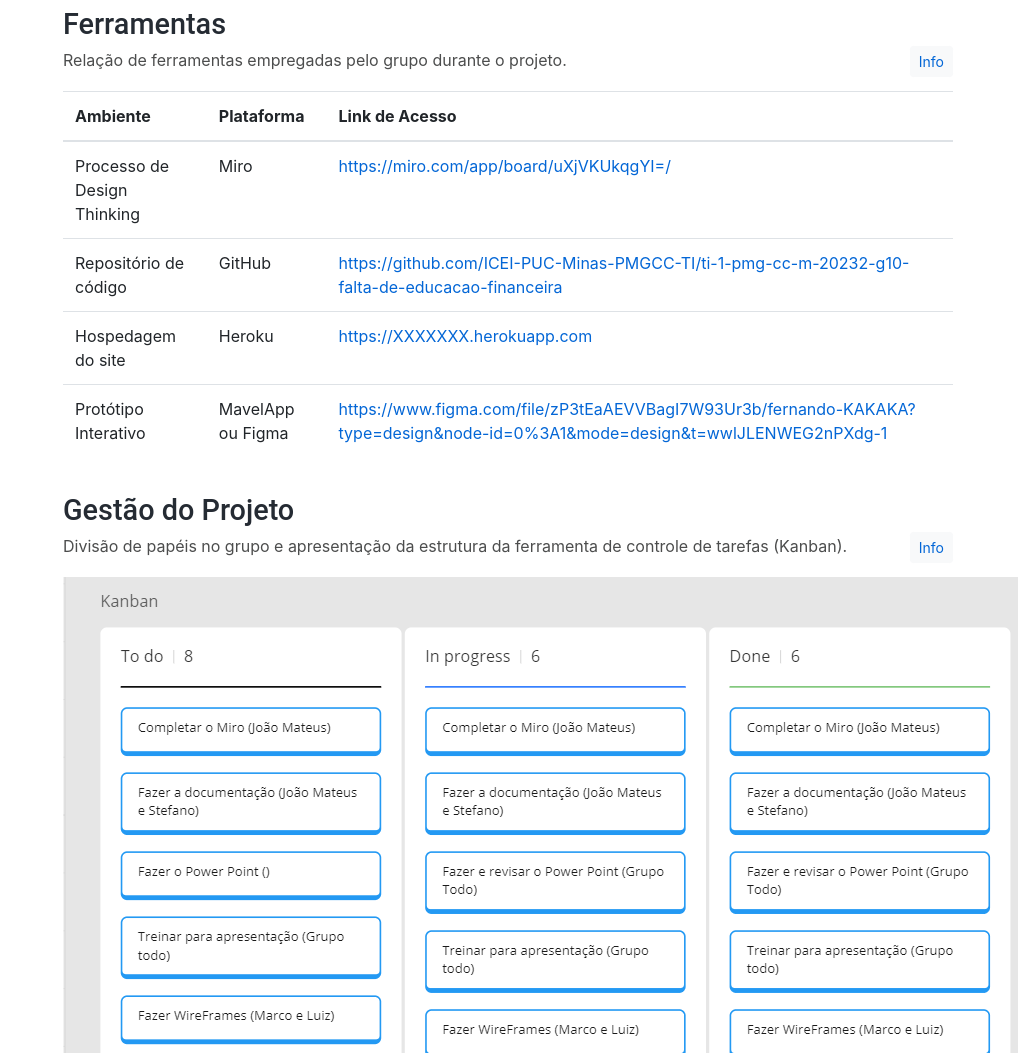
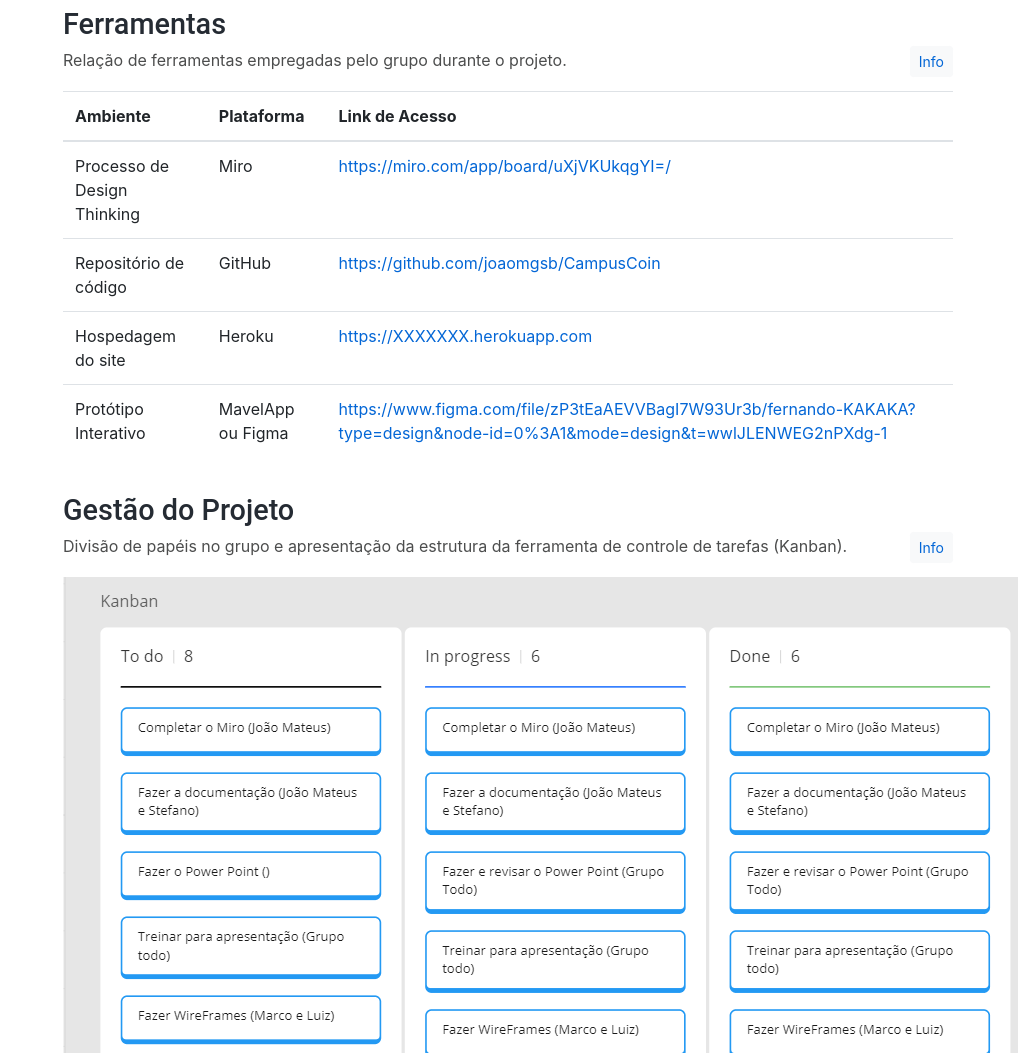
Before and after one commit to joaomgsb/CampusCoin, a plain HTML site: page docs/index.html in a window 1280 px wide. Shown: the part 4758-5811 px from the top of the page, without its empty margins (262-1280 px from the left). Drawn offline with Linux system fonts and the light colour scheme.

Commit message:
repositorio

```diff
--- a/docs/index.html
+++ b/docs/index.html
@@ -534,7 +534,7 @@
                   <tr>
                     <td>Repositório de código</td>
                     <td>GitHub</td>
-                    <td><a href="https://github.com/XXXXXXX">https://github.com/ICEI-PUC-Minas-PMGCC-TI/ti-1-pmg-cc-m-20232-g10-falta-de-educacao-financeira</a><span
+                    <td><a href="https://github.com/joaomgsb/CampusCoin">https://github.com/joaomgsb/CampusCoin</a><span
                         class="exemplo">EXEMPLO</span></td>
                   </tr>
                   <tr>
```
